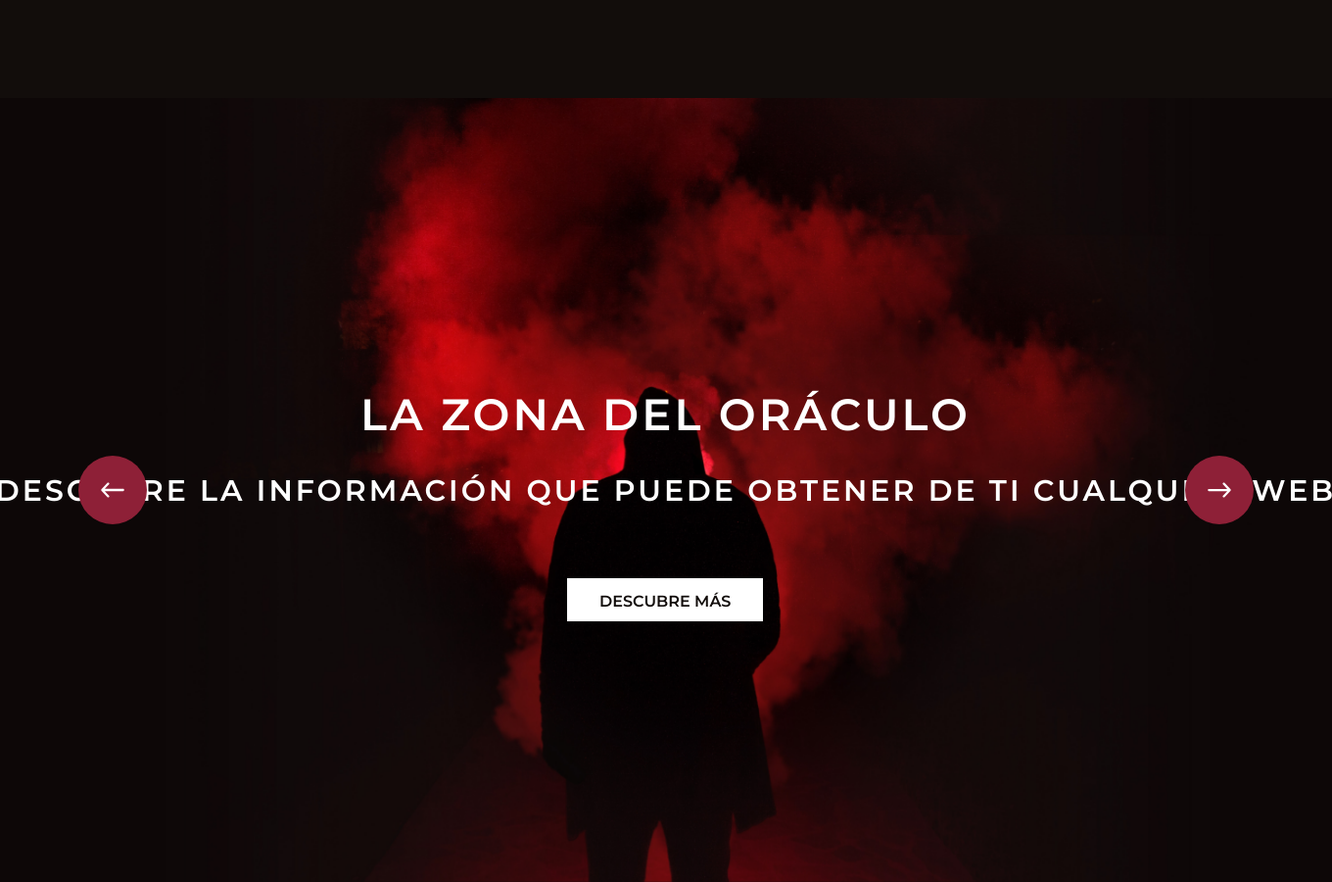
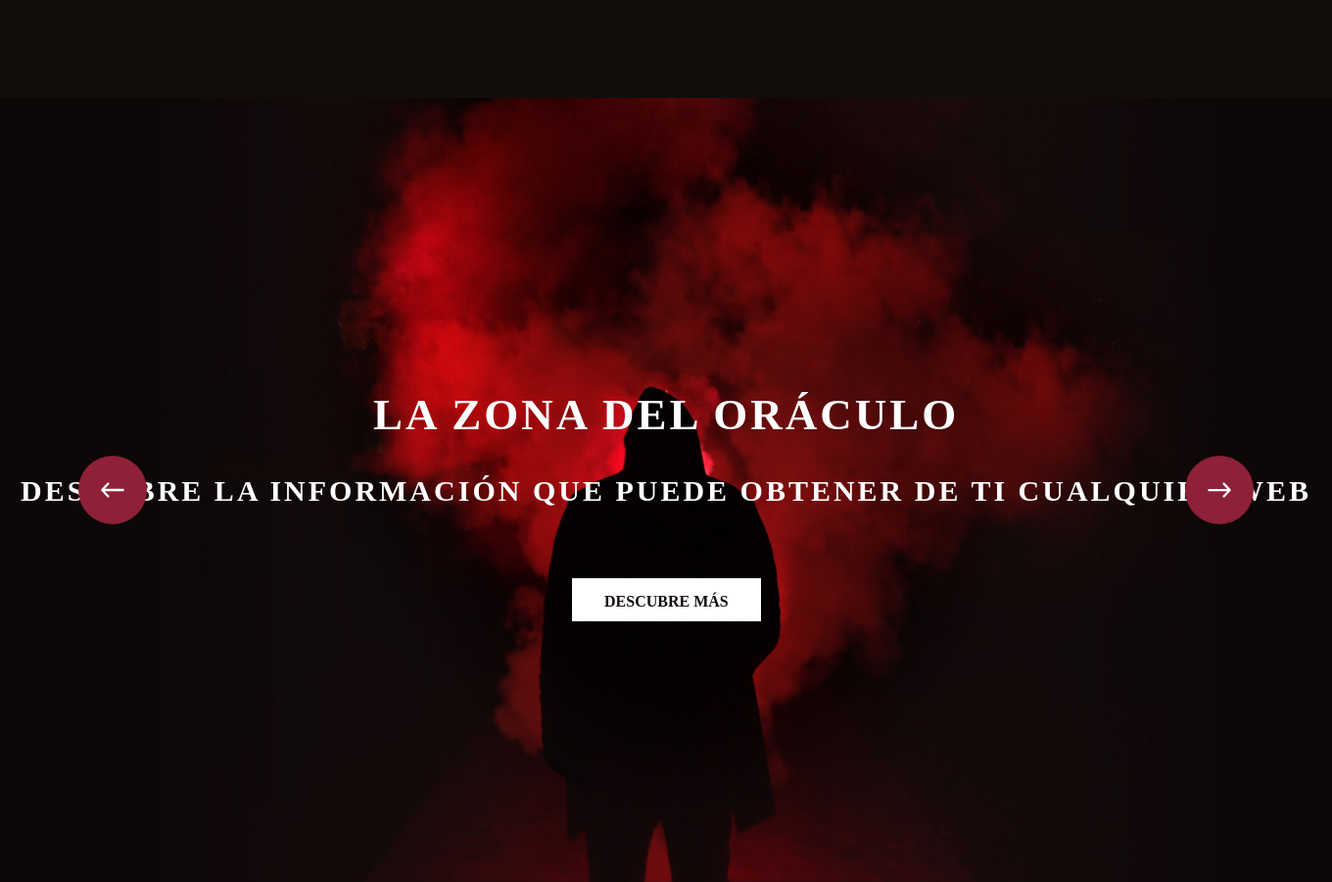
Before and after one commit to MichaeLaudrup/MichaelWebPageProject, a PHP site: page /FragmentosPHP/webdesingzone.php in a window 1360 px wide. Shown: the whole page at 98% size. Run offline with PHP 8.4, Linux system fonts and the light colour scheme.

Commit message:
pequeñas mejoras

```diff
--- a/FragmentosPHP/webdesingzone.php
+++ b/FragmentosPHP/webdesingzone.php
@@ -29,21 +29,21 @@
     <div class="wrapper">
         <div style="background-image: url('images/slide2.jpg')" class="item item1 active">
             <div class="item__info">
-                <p class="item__year"><span>La zona del oráculo</span></p>
+                <p class="item__description"><span>La zona del oráculo</span></p>
                 <p class="item__name"><span>Descubre la información que puede obtener de ti cualquier web</span></p>
                 <a href="javascript:void(0)" class="btn"><span>Descubre más</span></a>
             </div>
         </div>
         <div style="background-image: url('images/slide1.jpg')" class="item item2">
             <div class="item__info">
-                <p class="item__year"><span>BIG DATA ZONE</span></p>
+                <p class="item__description"><span>BIG DATA ZONE</span></p>
                 <p class="item__name"><span>Te enseñamos como obtener oro de los datos</span></p>
                 <a href="javascript:void(0)" class="btn"><span>Descubre más</span></a>
             </div>
         </div>
         <div style="background-image: url('images/slide3.jpg')" class="item item3">
             <div class="item__info">
-                <p class="item__year"><span>PROXIMAMENTE</span></p>
+                <p class="item__description"><span>PROXIMAMENTE</span></p>
                 <p class="item__name"><span>Nuevos proyectos web estan por venir</span></p>
                 <a href="javascript:void(0)" class="btn"><span>Descubre más</span></a>
             </div>
--- a/css/main.css
+++ b/css/main.css
@@ -12,7 +12,7 @@ body {
     -webkit-align-items: center;
     -ms-flex-align: center;
     align-items: center;
-    font-family: 'Montserrat', sans-serif;
+    font-family: 'Crimson Text', sans-serif;
     color: #fff
 }
 .slider {
@@ -102,6 +102,8 @@ body {
     -ms-flex-pack: center;
     justify-content: center
 }
+
+
 .item,
 .item__info,
 .wrapper {
@@ -171,7 +173,7 @@ body {
     font-weight: 700
 }
 .item__name,
-.item__year {
+.item__description {
     font-size: 45px;
     letter-spacing: 3px;
     margin-bottom: 35px;
@@ -180,14 +182,14 @@ body {
     will-change: transform
 }
 .item__name span,
-.item__year span {
+.item__description span {
     display: inline-block;
     -webkit-transform: scale(.7);
     -ms-transform: scale(.7);
     transform: scale(.7);
     white-space: nowrap
 }
-.item__year span {
+.item__description span {
     position: relative;
     will-change: transform;
     top: 27px;
@@ -281,3 +283,120 @@ body {
         left: -110px!important
     }
 }
+
+
+
+/* ======= ESTILO APLICABLES A CADA ELEMENTOS DEL DOCUMENTO HTML */
+*{
+	box-sizing: border-box;
+    font-family: 'Crimson Text', serif;
+}
+
+/*======= FIN ESTILOS GLOBALES =========*/
+
+/*==========================================
+	ESTILOS APLICABLES A NAVEGADOR Y FOOTER
+	===========================================*/
+/*Menu de navegacion principal*/
+.navbar{
+	opacity:0.9; /*Opacidad de navegador principal */
+}
+#brand-title{
+	font-family: 'Cinzel Decorative', cursive;
+}
+#navbarNav{
+	flex-direction:row-reverse;
+}
+#lista {
+	opacity:0.8;
+}
+#lista > li > a{
+	padding-left:3vw;
+}
+
+
+@media (max-width: 575.98px) {
+	#brand-title{
+		font-size: 4.5vw;
+	}
+	#lista {
+		font-size: 1.5em;
+		opacity:0.8;
+	}
+
+ }
+/*// Small devices (landscape phones, 576px and up)*/
+@media (min-width: 576px) and (max-width: 767.98px) {
+	/*EDICION MENU_NAVEGADOR RESPONSIVE*/
+	#brand-title{
+		font-size: 1.5em;
+	}
+	#lista {
+		color:white;
+		font-size: 1.4em;
+		opacity:0.8;
+	}
+	/*FIN EDICION NAVEGADOR*/
+
+}
+
+/* Medium devices (tablets, 768px and up)*/
+@media (min-width: 768px) and (max-width: 991.98px) {
+    /*EDICION DE MENU*/
+	#brand-title{
+		font-size: 1em;
+	}
+	#lista {
+		font-size: 1em;
+		opacity:0.8;
+	}
+	/*FIN EDICION DE MENU*/
+ }
+/*// Large devices (desktops, 992px and up)*/
+@media (min-width: 992px) and (max-width: 1199.98px) {
+
+#brand-title{
+	font-size: 1.6em;
+}
+#lista {
+	font-size: 1.2em;
+	opacity:0.8;
+}
+
+}
+/* COMIENZO EDICION FOOTER */
+/* Extra large devices (large desktops, 1200px and up)*/
+@media (min-width: 1200px) {
+	#brand-title{
+		font-size: 1.7em;
+	}
+	#lista {
+		font-size: 1.6em;
+		opacity:1;
+	}
+ }
+
+ #contenedor-iconos{
+   height:250px;
+   background-color: #343a40;
+   opacity: 0.9;
+   width: 100%;
+   display:flex;
+   justify-content: center;
+   align-items: center;
+ }
+ .area-link{
+   height: 20%;
+   width: 20%;
+   display: flex;
+   justify-content: center;
+   align-items: center;
+ }
+
+ .iconos{
+    width: 100%;
+    height:100%;
+
+ }
+  /*FIN EDICION FOOTER */
+  /*FIN ESTILOS DE NAVEGADOR Y FOOTER (COMUN A TODOS LOS ARCHIVOS CSS DE LAS PAGINAS PRINCIPALES)*/
--- a/js/main.js
+++ b/js/main.js
@@ -1,5 +1,5 @@
 
-let paginaActual = window.location.toString(); //Se obtiene URL de pagina web actual
+let paginaActual = window.location.toString();
 
 function redirigir(recibido){
    const url_inicio = window.location.toString();
```
Also changed, not shown: css/style.css (+15 -16 lines), index.php (line endings or trailing spaces). Lines whose indentation alone changed are shown as unchanged.
